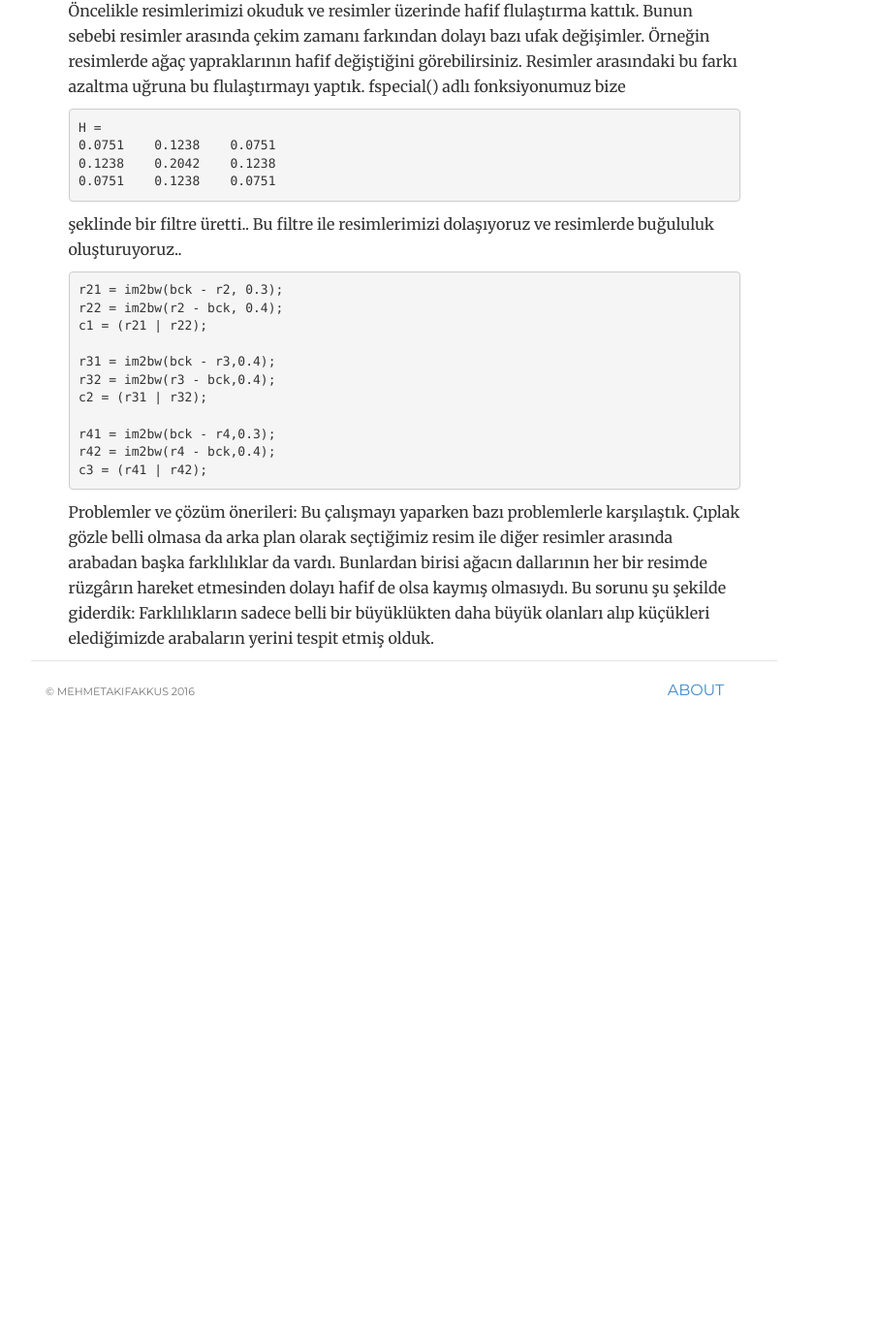
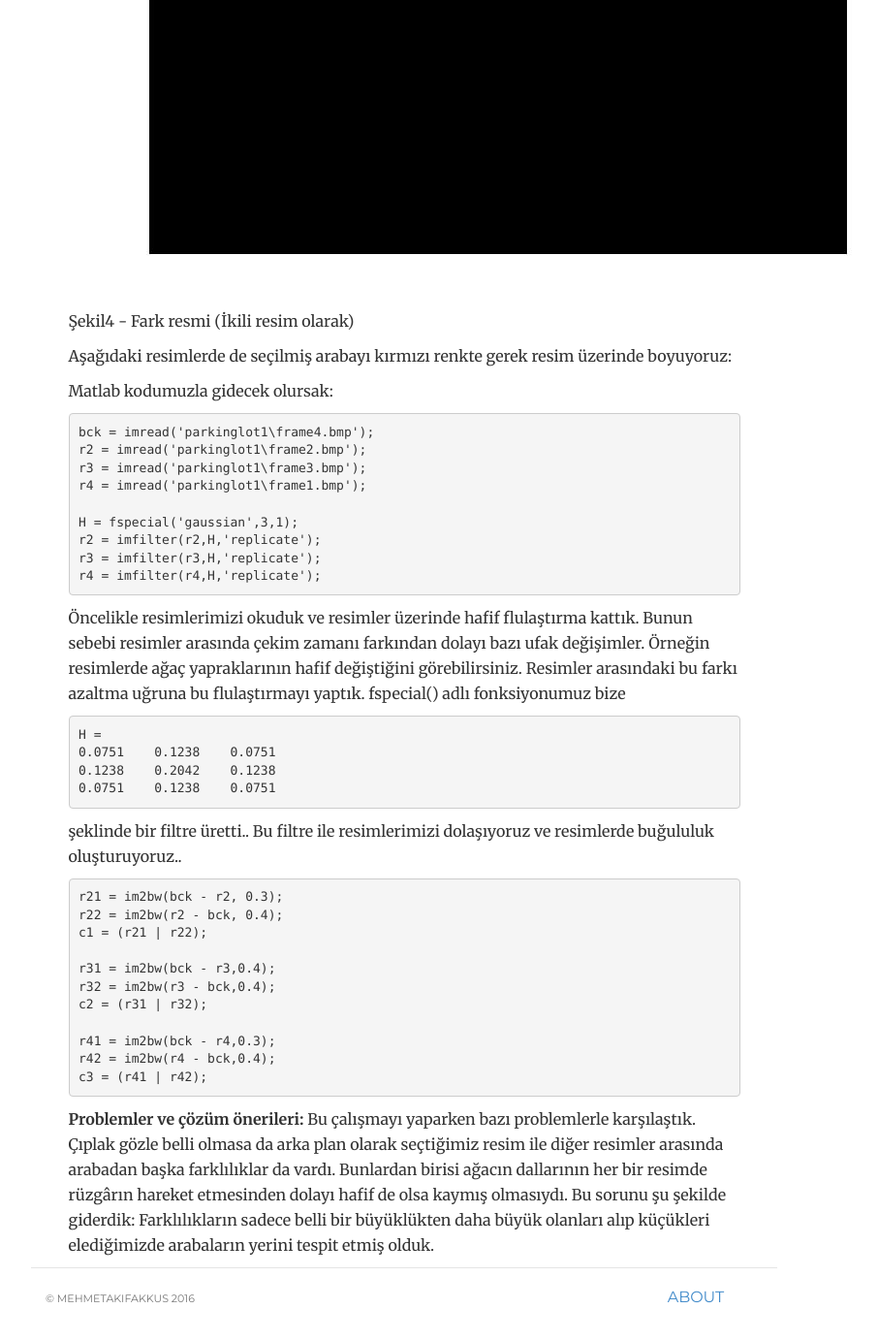
Before and after one commit to mehmetakifakkus/mehmetakifakkus.github.io, a Jekyll site: the page built from _posts/2010-06-20-morfolojik-goruntu-isleme-3-hareketli-cismi-yakalama.md, in a window 1280 px wide and 1400 px high, scrolled down 3571 px. Shown: the top 1383 px of the window at 97% size, without its empty margins (223-1129 px from the left). Built offline with Jekyll 4.4.1, drawn with Linux system fonts in a browser that asks for light colours; before the commit the page ends 4345 px from its top, so only the background shows below that; some of the changed text lies outside the part shown.

Commit message:
Update 2010-06-20-morfolojik-goruntu-isleme-3-hareketli-cismi-yakalama.md

````diff
--- a/_posts/2010-06-20-morfolojik-goruntu-isleme-3-hareketli-cismi-yakalama.md
+++ b/_posts/2010-06-20-morfolojik-goruntu-isleme-3-hareketli-cismi-yakalama.md
@@ -26,11 +26,9 @@
 
 Resimleri birbirinden çıkarınca elimize arabanın bulunduğu yer çok belirgin olmasa da oluşuyor. Çünkü diğer kısımlar birbirinden çıkarılınca nötr oluyor. Böylece arabayı tespit etmiş oluyoruz. Aşağıdaki resimlerde arabanın tespit edilmiş halini görebilirsiniz.
 
-Ekran Resmi 2014-10-30 5.17.43 AM
+![otopark](https://github.com/mehmetakifakkus/mehmetakifakkus.github.io/blob/master/img/image_processing_images/morphology3/bw3.jpg?raw=true) Şekil4 - Fark resmi (İkili resim olarak)
 
 Aşağıdaki resimlerde de seçilmiş arabayı kırmızı renkte gerek resim üzerinde boyuyoruz:
-
-Ekran Resmi 2014-10-30 5.17.51 AM
 
 Matlab kodumuzla gidecek olursak:
 
@@ -56,6 +54,7 @@
 ```
 
 şeklinde bir filtre üretti.. Bu filtre ile resimlerimizi dolaşıyoruz ve resimlerde buğululuk oluşturuyoruz..
+
 ```
 r21 = im2bw(bck - r2, 0.3);
 r22 = im2bw(r2 - bck, 0.4);
@@ -70,4 +69,4 @@
 c3 = (r41 | r42);
 ```
 
-Problemler ve çözüm önerileri: Bu çalışmayı yaparken bazı problemlerle karşılaştık. Çıplak gözle belli olmasa da arka plan olarak seçtiğimiz resim ile diğer resimler arasında arabadan başka farklılıklar da vardı. Bunlardan birisi ağacın dallarının her bir resimde rüzgârın hareket etmesinden dolayı hafif de olsa kaymış olmasıydı. Bu sorunu şu şekilde giderdik: Farklılıkların sadece belli bir büyüklükten daha büyük olanları alıp küçükleri elediğimizde arabaların yerini tespit etmiş olduk.
+**Problemler ve çözüm önerileri:** Bu çalışmayı yaparken bazı problemlerle karşılaştık. Çıplak gözle belli olmasa da arka plan olarak seçtiğimiz resim ile diğer resimler arasında arabadan başka farklılıklar da vardı. Bunlardan birisi ağacın dallarının her bir resimde rüzgârın hareket etmesinden dolayı hafif de olsa kaymış olmasıydı. Bu sorunu şu şekilde giderdik: Farklılıkların sadece belli bir büyüklükten daha büyük olanları alıp küçükleri elediğimizde arabaların yerini tespit etmiş olduk.
````
